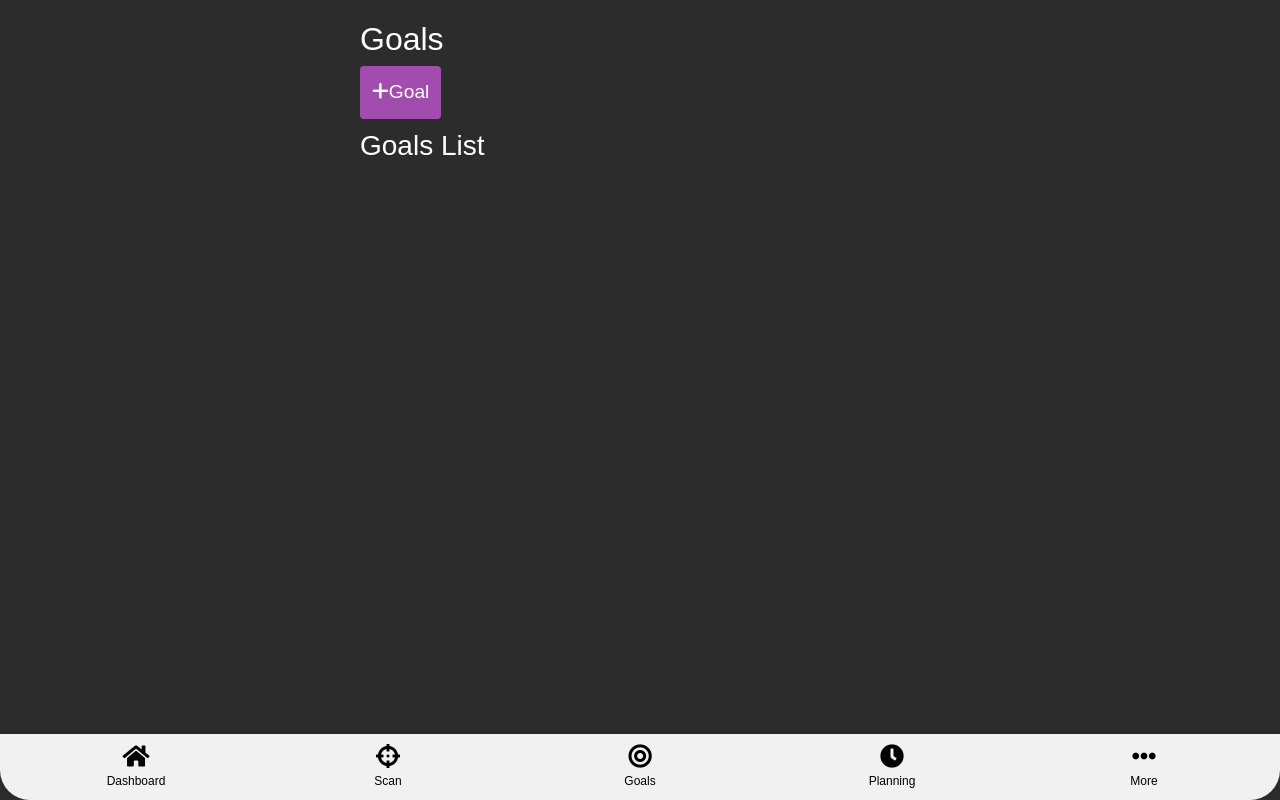
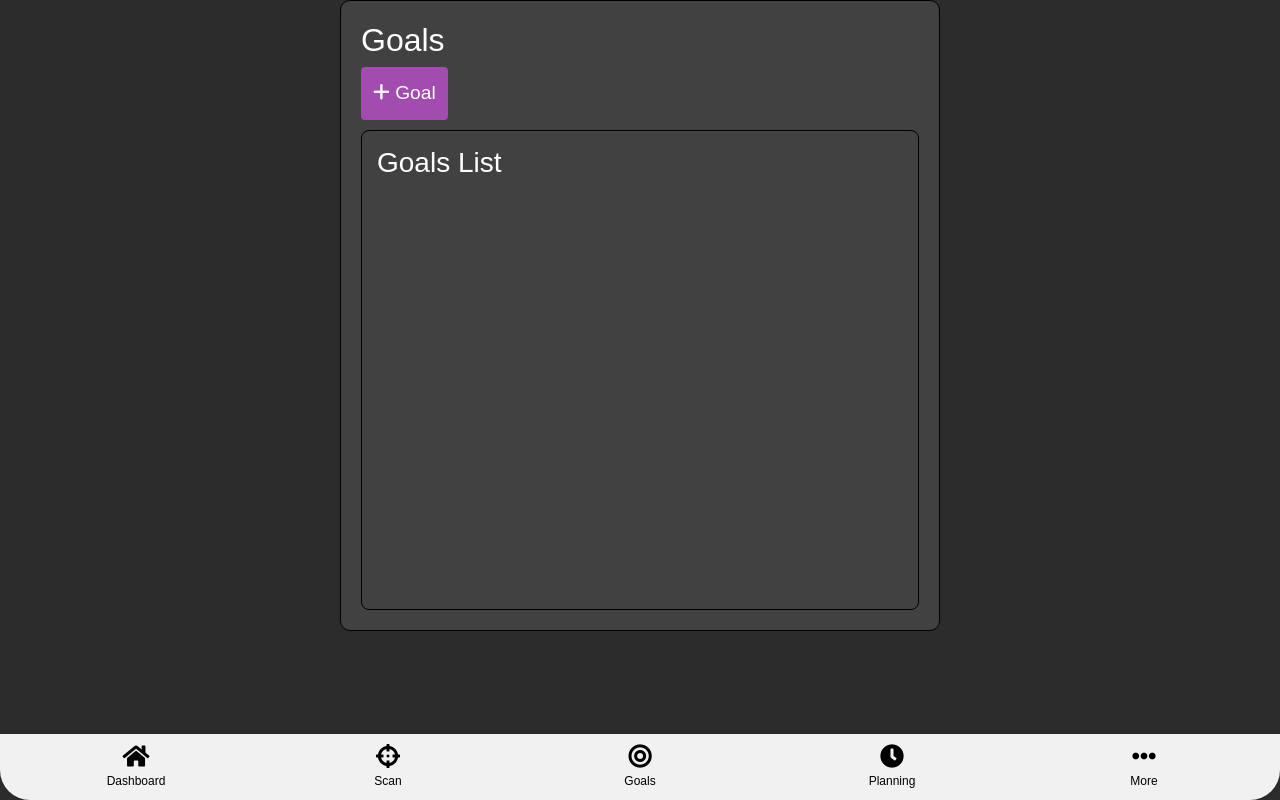
Before and after one commit to wanweileee/HCI-AI-, a Flask app: page /goals in a window 1280 px wide. Run offline with Flask 3, Linux system fonts and the light colour scheme; some libraries are stand-ins or nearby versions.

Commit message:
edit some visual aspects of the goals page

```diff
--- a/app/static/goals.css
+++ b/app/static/goals.css
@@ -13,6 +13,24 @@ body {
     max-width: 600px;
     margin: 0 auto;
     padding: 20px;
+}
+/* Styling for the outer box (goals section) */
+.goals-box {
+    background-color: #414141;
+    border: 1px solid #000000;
+    border-radius: 10px;
+    padding: 20px;
+    margin-bottom: 60px;
+}
+
+/* Styling for the goals list box */
+.goals-list-box {
+    background-color: #414141;
+    border: 1px solid #000000;
+    border-radius: 8px;
+    padding: 15px;
+    height: 480px;
+    overflow-y: auto;
 }
 h1 {
     text-align: center;
@@ -67,7 +85,7 @@ ul {
     padding: 0;
 }
 li {
-    background: #eee;
+    background: #ffffff;
     padding: 10px;
     margin-bottom: 5px;
     border-radius: 4px;
@@ -77,7 +95,7 @@ li {
 }
 .progress-bar-container {
     width: 90%;
-    background-color: #ccc;
+    background-color: #ffffff;
     border-radius: 4px;
     overflow: hidden;
     margin-top: 5px;
@@ -94,7 +112,7 @@ li {
     top: 80%;
     left: 95%;
     transform: translate(-50%, -50%);
-    color: rgb(0, 0, 0);
+    color: rgb(255, 255, 255);
     font-size: 0.8em;
 }
 .edit-button, .remove-button {
--- a/app/templates/goals.html
+++ b/app/templates/goals.html
@@ -10,14 +10,15 @@
     <link rel="stylesheet" href="https://cdnjs.cloudflare.com/ajax/libs/font-awesome/5.15.4/css/all.min.css">
     <link rel="stylesheet" href="static/goals.css">
 </head>
-<body>
-
-<div class="container">
+<div class="container goals-box">
     <h2>Goals</h2>
-    <button id="openModalButton" class="button-large"><i class="fa-solid fa-plus"></i>Goal</button>
+    <button id="openModalButton" class="button-large"><i class="fa-solid fa-plus"></i> Goal</button>
+    <div class="goals-list-box">
         <h3>Goals List</h3>
         <ul id="goalsList"></ul>
     </div>
+</div>
+
 
 <!-- The Modal -->
 <div id="addGoalModal" class="modal">
@@ -26,7 +27,6 @@
         <label for="goalType">Type:</label>
         <select id="goalType" name="goalType" onchange="toggleCustomInput(this.value)">
             <option value="Goal">Goal</option>
-        <option value="Planned Payment">Planned Payment</option>
         </select>
 
         <div id="nameField">
@@ -39,25 +39,12 @@
             <input type="number" id="goalAmount" placeholder="Enter amount">
         </div>
 
-    <div id="dateField" class="hidden">
-        <label for="goalDate">Date:</label>
-        <input type="date" id="goalDate">
-    </div>
-
-    <div id="recurringField" class="hidden">
-        <label for="goalRecurring">Recurring:</label>
-        <select id="goalRecurring">
-            <option value="weekly">Weekly</option>
-            <option value="monthly">Monthly</option>
-            <option value="yearly">Yearly</option>
-        </select>
-    </div>
-    <div id="accountField" class="hidden">
+        <div id="accountField">
             <label for="goalAccount">Account:</label>
             <input type="text" id="goalAccount" placeholder="Enter account number">
         </div>
 
-    <button onclick="addGoal()" class="button-large">Add Goal/Payment</button>
+        <button onclick="addGoal()" class="button-large">Add Goal</button>
     </div>
 </div>
 
@@ -86,44 +73,21 @@
 
     // Toggle custom input fields based on goal type
     function toggleCustomInput(value) {
-        const dateField = document.getElementById("dateField");
-        const recurringField = document.getElementById("recurringField");
         const accountField = document.getElementById("accountField");
-
-        if (value === "Planned Payment") {
-            dateField.classList.remove("hidden");
-            recurringField.classList.remove("hidden");
-            accountField.classList.remove("hidden");
-        } else {
-            dateField.classList.add("hidden");
-            recurringField.classList.add("hidden");
-            accountField.classList.add("hidden");
-        }
+        // You can add more logic here if needed for other fields
     }
 
-    // Function to add a new goal/payment to the list
+    // Function to add a new goal to the list
     function addGoal() {
         // Get input values
-        const goalType = document.getElementById('goalType').value;
         const goalName = document.getElementById('goalName').value;
         const goalAmount = document.getElementById('goalAmount').value;
-        const goalDate = document.getElementById('goalDate').value;
-        const goalRecurring = document.getElementById('goalRecurring').value;
         const goalAccount = document.getElementById('goalAccount').value;
 
-        // Validate input based on goal type
-        if (goalType === 'Planned Payment' && (goalName === '' || goalAmount === '' || goalDate === '' || goalRecurring === '' || goalAccount === '')) {
+        // Validate input
+        if (goalName === '' || goalAmount === '') {
             alert('Please fill in all fields.');
             return;
-        } else if (goalType === 'Goal' && (goalName === '' || goalAmount === '')) {
-            alert('Please fill in all fields.');
-            return;
-        }
-
-        // Create additional info for Planned Payment type
-        let additionalInfo = '';
-        if (goalType === 'Planned Payment') {
-            additionalInfo = `Date: ${goalDate}, Recurring: ${goalRecurring}, Account: ${goalAccount}`;
         }
 
         // Create a new list item
@@ -140,7 +104,6 @@
                 <input type="text" class="update-name">
                 <button class="button-small" onclick="updateGoal(this)">Update</button>
             </div>
-            <div>${additionalInfo}</div>
         `;
 
         // Append new item to goals list
@@ -150,15 +113,13 @@
         // Clear input fields
         document.getElementById('goalName').value = '';
         document.getElementById('goalAmount').value = '';
-        document.getElementById('goalDate').value = '';
-        document.getElementById('goalRecurring').value = 'weekly';
         document.getElementById('goalAccount').value = '';
 
         // Close modal
         modal.style.display = "none";
     }
 
-    // Function to edit a goal/payment
+    // Function to edit a goal
     function editGoal(button) {
         const li = button.parentElement;
         const updateContainer = li.querySelector('.update-container');
@@ -168,7 +129,7 @@
         updateContainer.style.display = 'block';
     }
 
-    // Function to update a goal/payment
+    // Function to update a goal
     function updateGoal(button) {
         const li = button.parentElement.parentElement;
         const nameInput = li.querySelector('.update-name');
@@ -178,13 +139,11 @@
         updateContainer.style.display = 'none';
     }
 
-    // Function to remove a goal/payment
+    // Function to remove a goal
     function removeGoal(button) {
         const li = button.parentElement;
         const goalsList = document.getElementById('goalsList');
         goalsList.removeChild(li);
     }
 </script>
-
-</body>
-{% endblock content %}
+{% endblock %}
```
Lines whose indentation alone changed are shown as unchanged.
